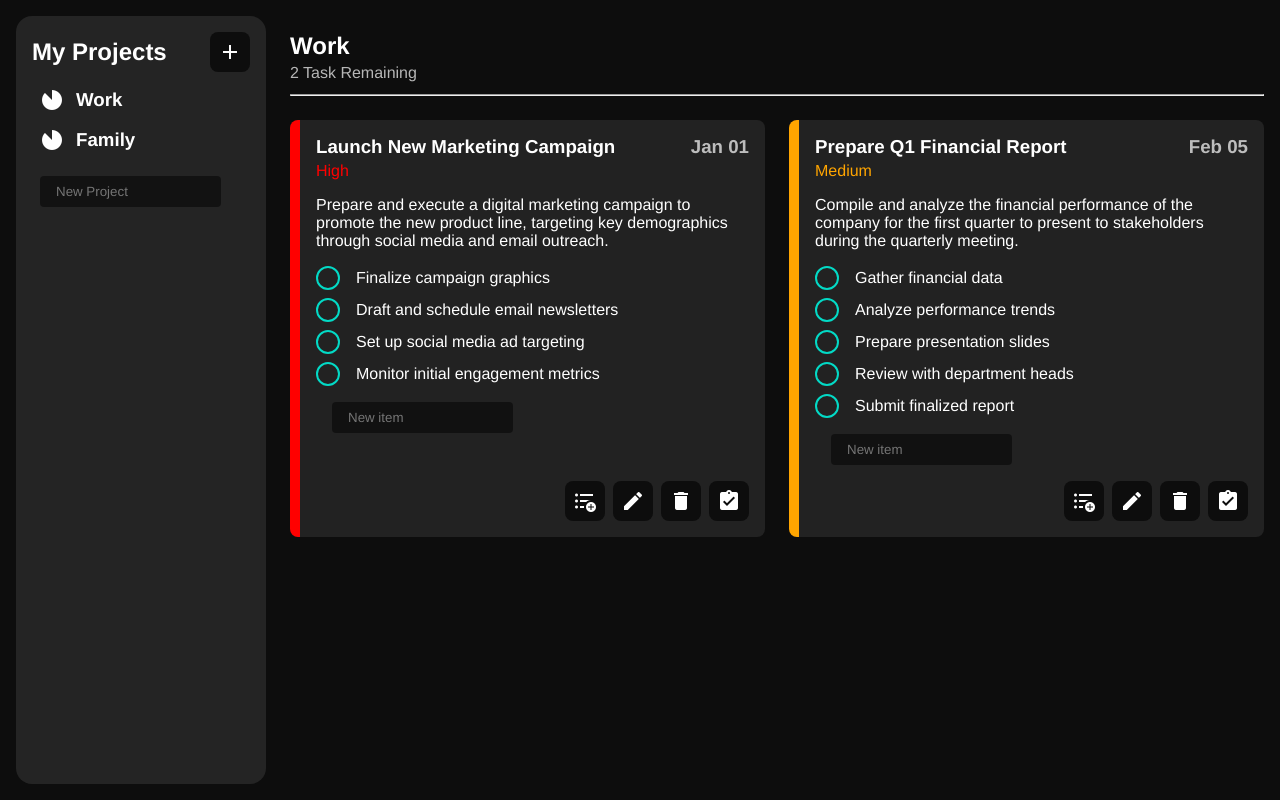
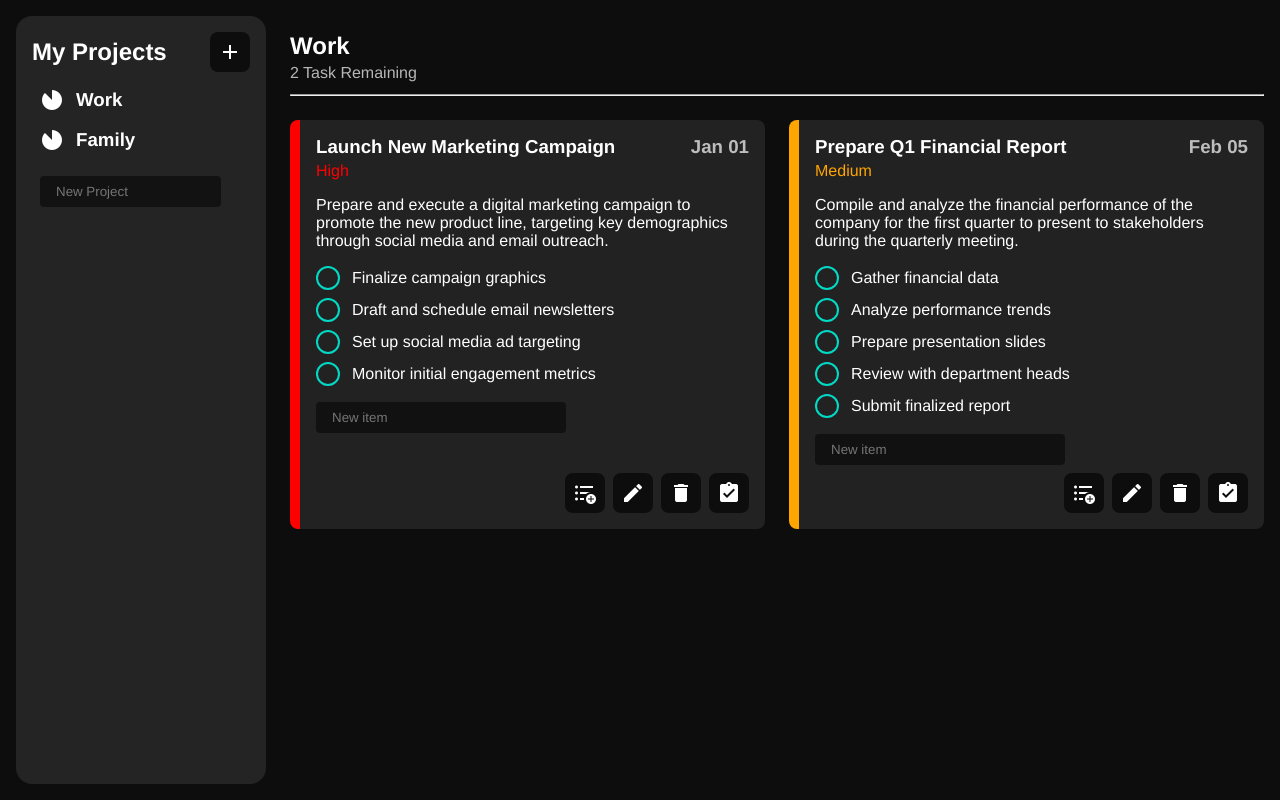
Before and after one commit to DGUXdesigns/todo-app, a website built with webpack: page src/template.html in a window 1280 px wide. Built offline with nearby package versions, Linux system fonts and the light colour scheme.

Commit message:
add min-width for form labels

```diff
--- a/src/style.css
+++ b/src/style.css
@@ -111,7 +111,8 @@ aside form {
 }
 
 .new-item {
-    margin: 0.5rem 1rem;
+    margin-top: 0.5rem;
+    min-width: 250px;
 }
 
 .new-project {
@@ -211,7 +212,7 @@ main {
 .checklist label {
     display: flex;
     align-items: center;
-    gap: 1rem;
+    gap: 0.75rem;
     cursor: pointer;
     width: fit-content;
 }
```
